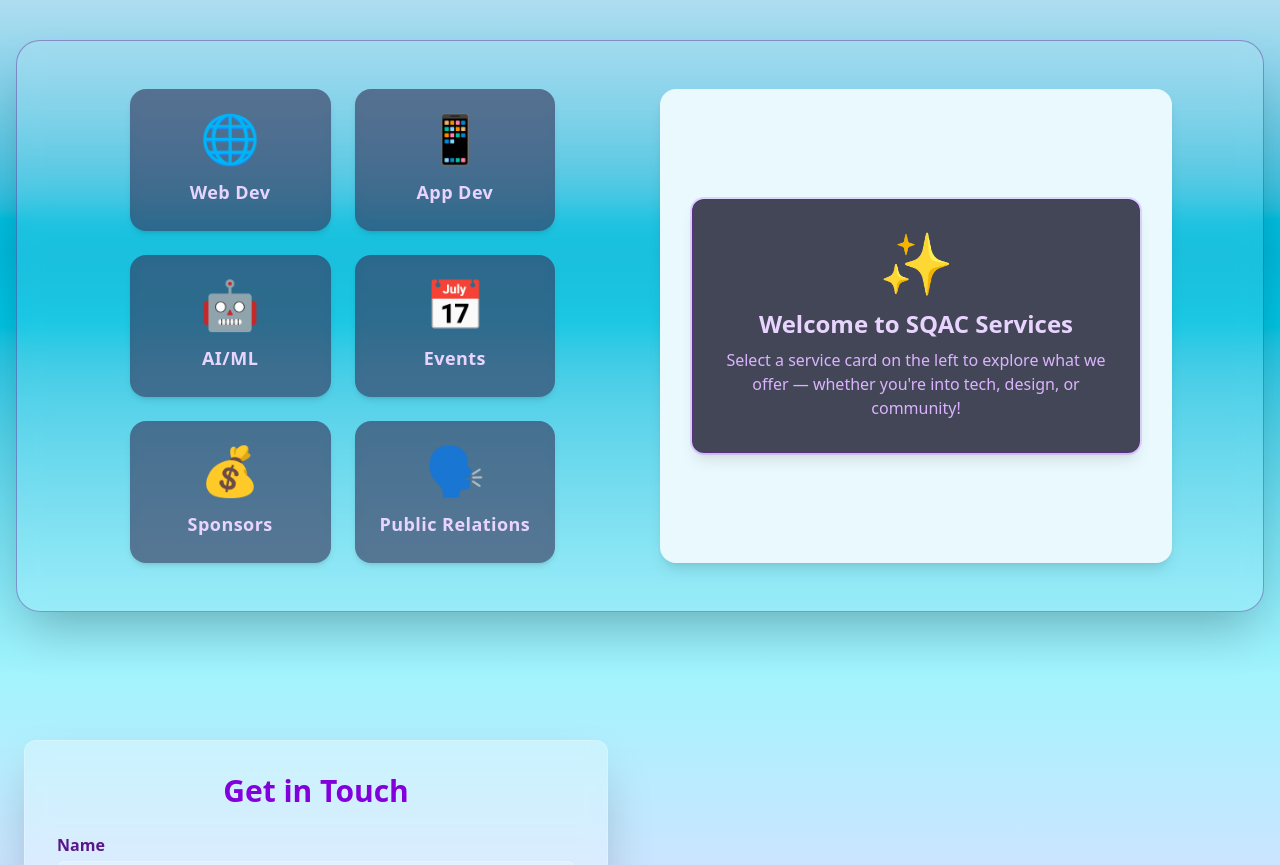
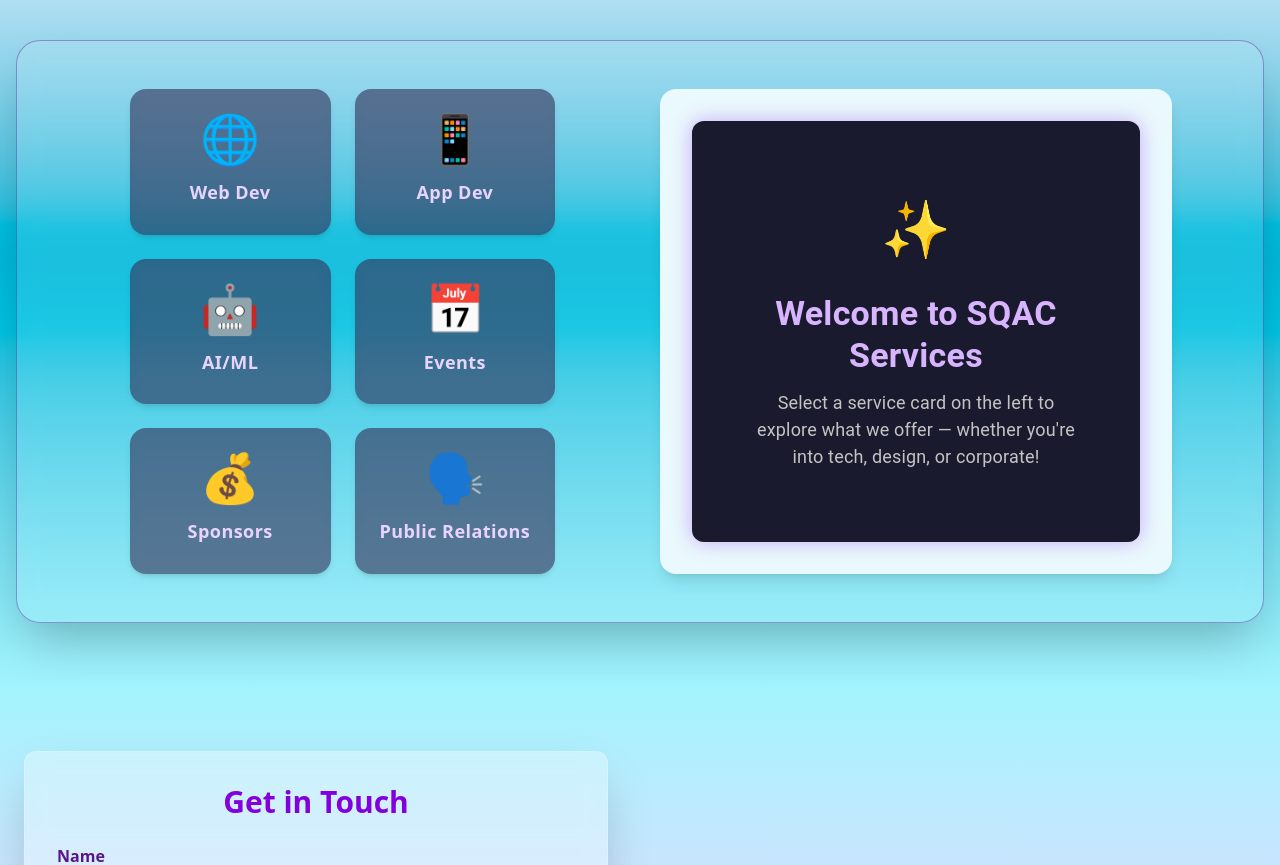
Before and after one commit to SQAC-Tech/sqac-website, a React (Vite) app in the folder Frontend/: page /about in a window 1280 px wide. Shown: the part 1160-2025 px from the top of the page. Built offline with nearby package versions, Linux system fonts and the light colour scheme; a web font is replaced by a local one.

Commit message:
Added MUI to cards

```diff
--- a/Frontend/package.json
+++ b/Frontend/package.json
@@ -10,6 +10,10 @@
     "preview": "vite preview"
   },
   "dependencies": {
+    "@emotion/react": "^11.14.0",
+    "@emotion/styled": "^11.14.1",
+    "@mui/icons-material": "^7.2.0",
+    "@mui/material": "^7.2.0",
     "@tabler/icons-react": "^3.34.0",
     "@tailwindcss/vite": "^4.1.11",
     "aos": "^2.3.4",
--- a/Frontend/src/components/Aboutus/AboutUs2ndvh.jsx
+++ b/Frontend/src/components/Aboutus/AboutUs2ndvh.jsx
@@ -1,4 +1,7 @@
 import React, { useState } from 'react';
+import { Card, CardContent, Typography, IconButton, Divider, Box, List, ListItem, ListItemIcon, ListItemText } from "@mui/material";
+import CloseIcon from "@mui/icons-material/Close";
+import StarIcon from "@mui/icons-material/Star";
 import { motion } from 'framer-motion';
 
 
@@ -56,12 +59,10 @@ function ServicesSection() {
     We offer a diverse range of technical and creative services that help turn ideas into action.
   </p>
 
-  {/* Wrapped Card Container */}
 <div className="bg-white/10 backdrop-blur-md border border-purple-900/40 rounded-3xl shadow-2xl p-6 sm:p-12 w-full max-w-7xl">
 
   <div className="grid gap-10 lg:grid-cols-2">
 
-   {/* Left – Service Cards */}
 <div className="grid grid-cols-2 gap-5 sm:gap-6 max-w-2xl mx-auto">
   {serviceCards.map(card => (
     <motion.div
@@ -97,9 +98,6 @@ function ServicesSection() {
   ))}
 </div>
 
-
-
-    {/* Right - Details or Placeholder */}
     <motion.div
       key={selected || 'placeholder'}
       initial={{ opacity: 0, x: 50 }}
@@ -109,63 +107,99 @@ function ServicesSection() {
     >
       {selected ? (
           <motion.div
-    key={selected}
-    initial={{ opacity: 0, x: 60 }}
-    animate={{ opacity: 1, x: 0 }}
-    exit={{ opacity: 0, x: 60 }}
-    transition={{ duration: 0.5, ease: "easeOut" }}
-    className="relative bg-[#1a1a2e]/80 backdrop-blur-lg border border-purple-400 rounded-2xl shadow-2xl p-8 w-full sm:max-w-lg flex flex-col
-               ring-2 ring-purple-500/40 hover:ring-purple-500 transition-all duration-300"
+          initial={{ opacity: 0, y: 30 }}
+          animate={{ opacity: 1, y: 0 }}
+          transition={{ duration: 0.5 }}
+          className="w-full sm:max-w-lg"
         >
-    {/* Glowing border effect using pseudo-element */}
-    <div className="absolute inset-0 rounded-2xl border-2 border-purple-500 opacity-30 blur-lg animate-pulse pointer-events-none"></div>
+          <Card
+            sx={{
+              bgcolor: "#1a1a2e",
+              color: "white",
+              borderRadius: 3,
+              boxShadow: "0px 0px 20px rgba(147, 51, 234, 0.4)",
+              position: "relative",
+              p: 2,
+            }}
+          >
+            <IconButton
+              onClick={() => setSelected(null)}
+              sx={{ position: "absolute", top: 12, right: 12, color: "white" }}
+              aria-label="Close"
+            >
+              <CloseIcon />
+            </IconButton>
 
-    {/* Close Button */}
-    <button
-      onClick={() => setSelected(null)}
-      className="absolute top-3 right-3 text-2xl font-bold text-purple-300 hover:text-purple-100 transition duration-200 z-10"
-      aria-label="Close service details"
-    >
-      ✕
-    </button>
+            <CardContent>
+              <Typography variant="h5" fontWeight={600} gutterBottom>
+                {services[selected].title}
+              </Typography>
 
-    {/* Title */}
-    <h3 className="text-3xl font-extrabold text-purple-200 mb-3 z-10">
-      {services[selected].title}
-    </h3>
+              <Typography variant="body1" gutterBottom color="gray">
+                {services[selected].desc}
+              </Typography>
 
-    {/* Description */}
-    <p className="text-base sm:text-lg text-purple-300 mb-6 leading-relaxed z-10">
-      {services[selected].desc}
-    </p>
+              <Divider sx={{ my: 2, borderColor: "rgba(255,255,255,0.2)" }} />
 
-    {/* Features List */}
-    <ul className="space-y-3 mt-auto z-10">
-      {services[selected].features.map((f, i) => (
-        <li
-          key={i}
-          className="flex items-center text-sm sm:text-base text-purple-100"
-        >
-          <span className="w-2 h-2 bg-purple-400 rounded-full mr-3" />
-          {f}
-        </li>
+              <Typography variant="subtitle1" gutterBottom>
+                Features:
+              </Typography>
+
+              <List dense>
+                {services[selected].features.map((feature, i) => (
+                  <ListItem key={i} disableGutters sx={{ px: 0 }}>
+                    <Box
+                      sx={{
+                        width: 8,
+                        height: 8,
+                        bgcolor: "#9f7aea",
+                        borderRadius: "50%",
+                        mr: 2,
+                        mt: "6px",
+                        flexShrink: 0,
+                      }}
+                    />
+                    <ListItemText primary={feature} />
+                  </ListItem>
                 ))}
-    </ul>
+              </List>
+            </CardContent>
+          </Card>
         </motion.div>
 ) : (
   <motion.div
   initial={{ opacity: 0, y: 30 }}
   animate={{ opacity: 1, y: 0 }}
   transition={{ duration: 0.5 }}
-    className="hidden lg:flex flex-col justify-center items-center text-center bg-[#1a1a2e]/80 backdrop-blur-lg rounded-xl shadow-lg border border-purple-700/30 p-8 w-full sm:max-w-lg text-purple-100
-               ring-2 ring-purple-500/20 hover:ring-purple-400/40 transition-all duration-300"
+  className="w-full sm:max-w-lg"
 >
-    <div className="text-6xl mb-4">✨</div>
-    <h3 className="text-2xl font-semibold text-purple-200 mb-2">Welcome to SQAC Services</h3>
-    <p className="text-purple-300 text-sm sm:text-base">
-      Select a service card on the left to explore what we offer — whether you're into tech, design, or community!
-    </p>
+  <Card
+    sx={{
+      bgcolor: "#1a1a2e",
+      color: "white",
+      borderRadius: 3,
+      boxShadow: "0px 0px 20px rgba(147, 51, 234, 0.4)",
+      position: "relative",
+      px: 5,
+      py: 6,
+      textAlign: "center",
+    }}
+  >
+    <CardContent>
+      <Box sx={{ fontSize: "3.5rem", mb: 3 }}>✨</Box>
+
+      <Typography variant="h4" fontWeight={700} gutterBottom sx={{ color: "#d8b4fe" }}>
+        Welcome to SQAC Services
+      </Typography>
+
+      <Typography variant="body1" sx={{ fontSize: "1.125rem", color: "#c4c4c4" }}>
+        Select a service card on the left to explore what we offer — whether you're into tech, design, or corporate!
+      </Typography>
+    </CardContent>
+  </Card>
 </motion.div>
+
+
 )}
 
     </motion.div>
```
Also changed, not shown: 1 other file (tests, documents, lock files or other folders). Lines whose indentation alone changed are shown as unchanged.
